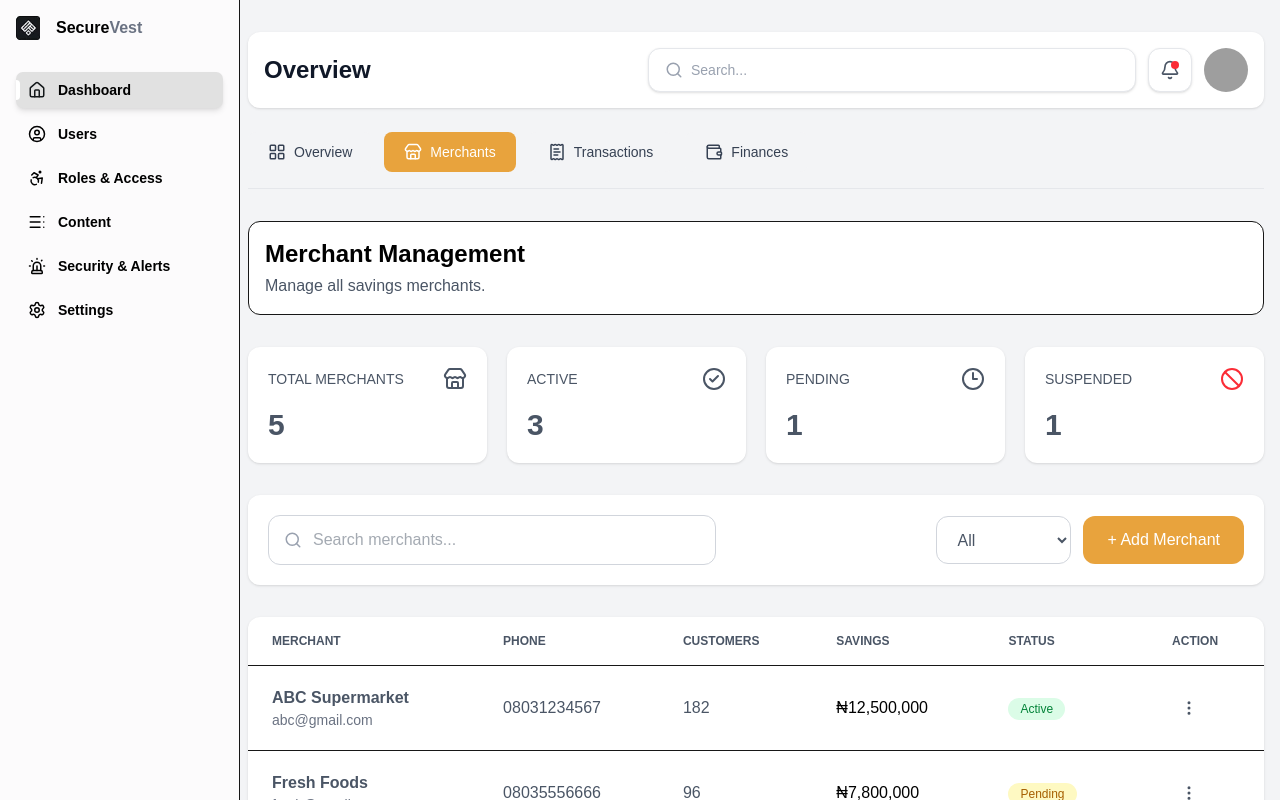
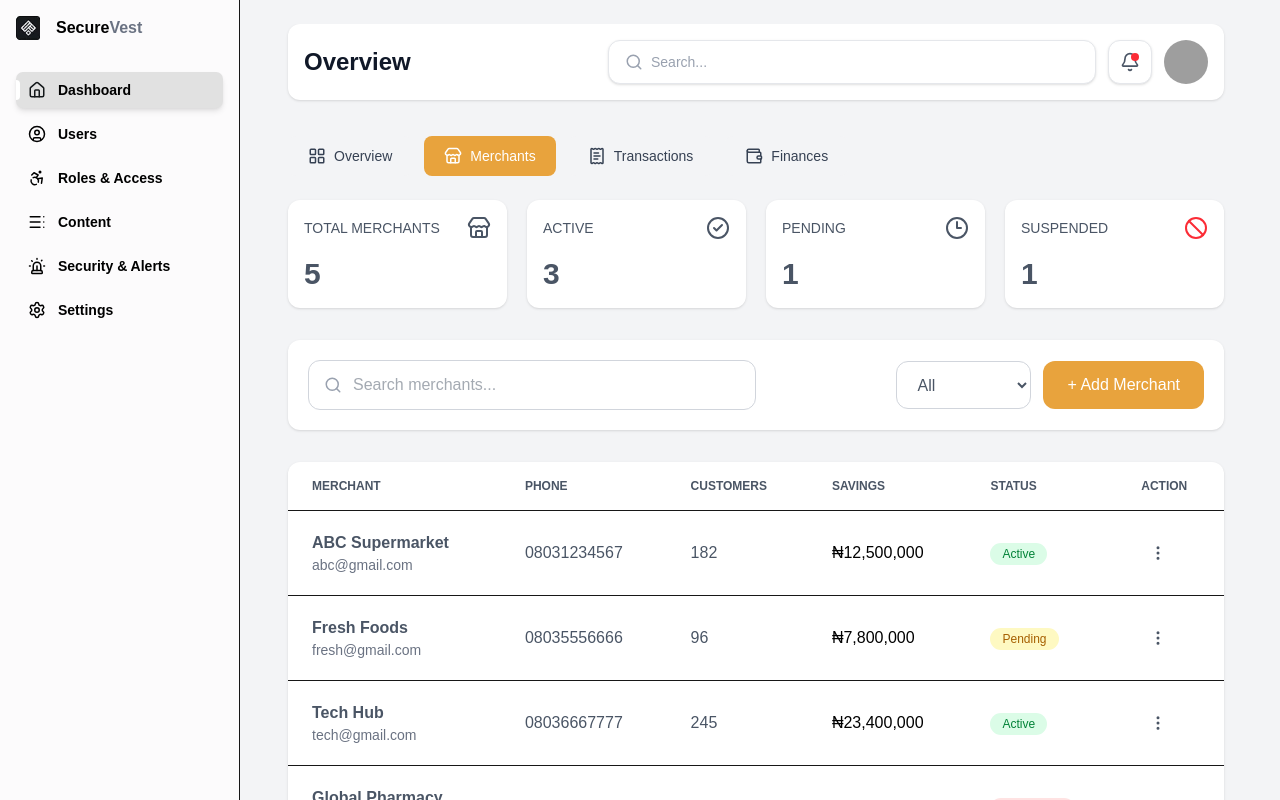
Before and after one commit to Brointech/Securevestadmin, a Next.js app: page /dashboard in a window 1280 px wide. Both pictures are taken after a click on the button "Merchants". Shown: the top 800 px of the page. Built offline with nearby package versions, Linux system fonts and the light colour scheme; grey boxes are pictures that could not be loaded.

Commit message:
New commit

```diff
--- a/app/dashboard/layout.tsx
+++ b/app/dashboard/layout.tsx
@@ -9,7 +9,7 @@ export default function DashboardLayout({
     <main className="flex min-h-screen bg-gray-100">
       <Sidebar />
 
-      <section className="flex-1 lg:ml-27 min-w-0">
+      <section className="flex-1 lg:ml-27 min-w-0 ">
         <div className="space-y-6 lg:ml-2 px-4 sm:px-6 lg:px-2 mt-8 lg:mt-3 overflow-x-hidden">
           {children}
         </div>
--- a/app/dashboard/page.tsx
+++ b/app/dashboard/page.tsx
@@ -9,7 +9,7 @@ export default function DashboardPage() {
     <DashboardLayout>
       <Header />
 
-      <div className="mt-6">
+      <div className="mt-6 sm:px-6 sm:py-8 lg:px-8 xl:px-10">
         <SavingsTabs />
       </div>
     </DashboardLayout>
--- a/components/dashboard/header.tsx
+++ b/components/dashboard/header.tsx
@@ -67,7 +67,7 @@ export default function Header() {
     //       </div>
     //     </div>
     //   </header>
-    <header className="w-full">
+    <header className="w-full sm:px-6 sm:py-8 lg:px-8 xl:px-10 -mt-10">
       <div className="flex items-center gap-12 mt-2 rounded-xl bg-white p-4 shadow-sm lg:flex-row lg:items-center lg:justify-between">
         {/* Left */}
         <div className="shrink-0">
--- a/components/dashboard/merchants.tsx
+++ b/components/dashboard/merchants.tsx
@@ -119,13 +119,13 @@ export default function Merchants() {
   return (
     <div className="space-y-8 mb-4">
       {/* PAGE TITLE */}
-      <div className="rounded-xl border bg-white p-4">
+      {/* <div className="rounded-xl border bg-white p-4">
         <h2 className="  text-2xl font-bold text-black">Merchant Management</h2>
         <p className="mt-1 text-gray-600">Manage all savings merchants.</p>
-      </div>
+      </div> */}
       {/* STATS */}
-      <section className="grid grid-cols-1 gap-5 sm:grid-cols-2 xl:grid-cols-4">
-        <div className="rounded-xl bg-white p-5 shadow-sm">
+      <section className="grid grid-cols-1 gap-5 sm:grid-cols-2 xl:grid-cols-4 -mt-6">
+        <div className="rounded-xl bg-white p-4 shadow-sm">
           <div className="flex items-center justify-between">
             <p className="text-sm text-gray-600">TOTAL MERCHANTS</p>
             <Store className="text-gray-600" />
@@ -136,7 +136,7 @@ export default function Merchants() {
           </h2>
         </div>
 
-        <div className="rounded-xl bg-white p-5 shadow-sm">
+        <div className="rounded-xl bg-white p-4 shadow-sm">
           <div className="flex items-center justify-between">
             <p className="text-sm text-gray-600">ACTIVE</p>
 
@@ -148,7 +148,7 @@ export default function Merchants() {
           </h2>
         </div>
 
-        <div className="rounded-xl bg-white p-5 shadow-sm">
+        <div className="rounded-xl bg-white p-4 shadow-sm">
           <div className="flex items-center justify-between">
             <p className="text-sm text-gray-600">PENDING</p>
 
@@ -160,7 +160,7 @@ export default function Merchants() {
           </h2>
         </div>
 
-        <div className="rounded-xl bg-white p-5 shadow-sm">
+        <div className="rounded-xl bg-white p-4 shadow-sm">
           <div className="flex items-center justify-between">
             <p className="text-sm text-gray-600 font-medium">SUSPENDED</p>
 
--- a/components/dashboard/savingstabs.tsx
+++ b/components/dashboard/savingstabs.tsx
@@ -39,7 +39,8 @@ export default function SavingsTabs() {
   return (
     <>
       {/* Tabs */}
-      <div className="hidden mb-8 md:flex flex-wrap gap-3 border-b border-gray-200 pb-4">
+      <div className="-mt-13">
+        <div className="hidden mb-8 md:flex flex-wrap gap-3 border-gray-200 pb-4">
           {tabs.map((tab) => {
             const Icon = tab.icon;
 
@@ -75,7 +76,7 @@ export default function SavingsTabs() {
             ))}
           </select>
         </div>
-
+      </div>
       {/* Content */}
       {activeTab === "overview" && <Overview />}
       {activeTab === "merchants" && <Merchants />}
--- a/components/dashboard/statscard.tsx
+++ b/components/dashboard/statscard.tsx
@@ -17,7 +17,7 @@ export default function StatsCard({
   positive = true,
 }: Props) {
   return (
-    <div className="w-full min-w-0 bg-white rounded-xl p-4">
+    <div className="w-full min-w-0 bg-white rounded-xl p-4 -mt-6">
       <p className="truncate text-gray-500 text-[13px]">{title}</p>
 
       <div className="flex items-center justify-between gap-4 mt-3">
```
Lines whose indentation alone changed are shown as unchanged.
